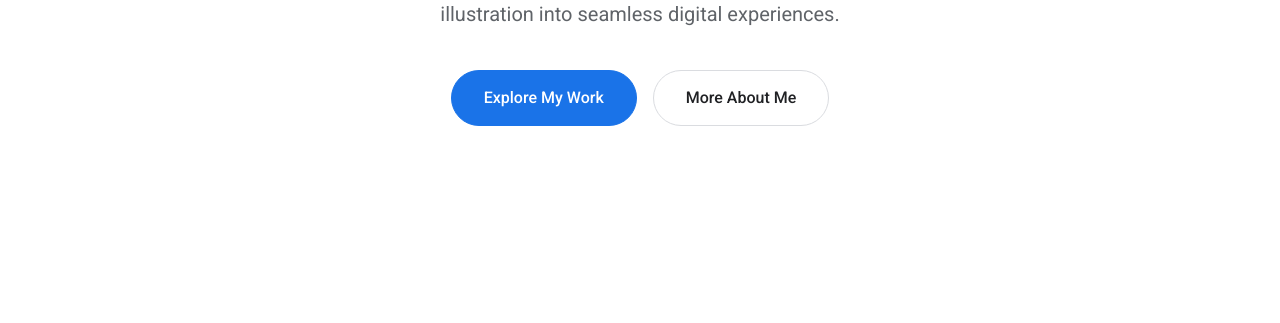
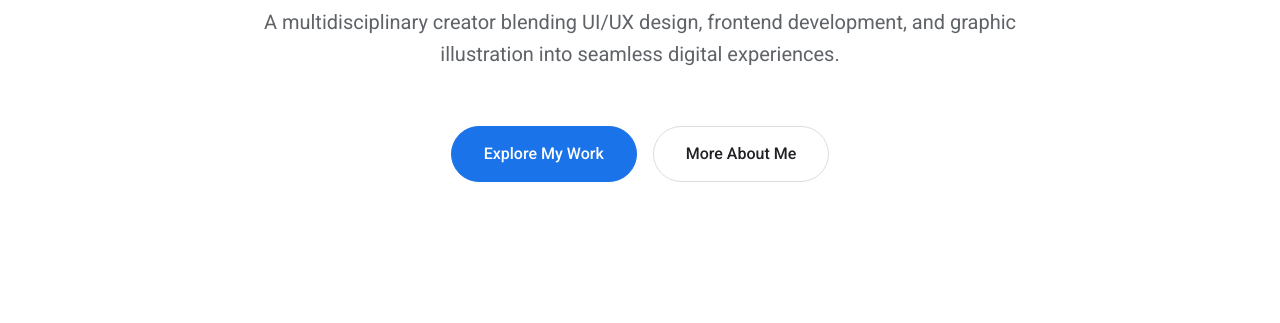
Before and after one commit to Sagarshivaji/experiment, a plain HTML site: page index.html in a window 1280 px wide. Shown: the part 433-756 px from the top of the page. Drawn offline with Linux system fonts and the light colour scheme; a web font is replaced by a local one.

Commit message:
adjusted the padding in hero-section

```diff
--- a/index.html
+++ b/index.html
@@ -37,6 +37,7 @@
         * { margin: 0; padding: 0; box-sizing: border-box; }
 
         body {
+
             font-family: var(--font-body);
             color: var(--text-main);
             background-color: var(--bg-color);
@@ -82,10 +83,11 @@
         .nav-links a:not(.btn):hover { color: var(--text-main); }
 
         /* --- HERO SECTION --- */
-        .hero { padding: 140px 0 100px; text-align: center; }
+        .hero { padding: 140px 100px 100px; text-align: center; padding:16px;
+        padding-top: 180px; padding-bottom: 100px; }
         .hero h1 { font-size: 4.5rem; line-height: 1.1; letter-spacing: -2px; margin-bottom: 24px; color: var(--text-main); }
         .hero p { font-size: 1.25rem; color: var(--text-muted); max-width: 800px; margin: 0 auto 40px auto; }
-        .hero-buttons { display: flex; gap: 16px; justify-content: center; }
+        .hero-buttons { display: flex; gap: 16px; justify-content: center; padding:16px;}
 
         /* --- SHARED SECTION TITLES --- */
         .section-title { font-size: 2.5rem; text-align: center; margin-bottom: 16px; letter-spacing: -0.5px; }
@@ -144,6 +146,7 @@
 
         /* --- RESPONSIVE --- */
         @media (max-width: 768px) {
+
             .hero h1 { font-size: 2.8rem; }
             .hero-buttons { flex-direction: column; }
             .grid-2, .grid-3 { grid-template-columns: 1fr; }
```
